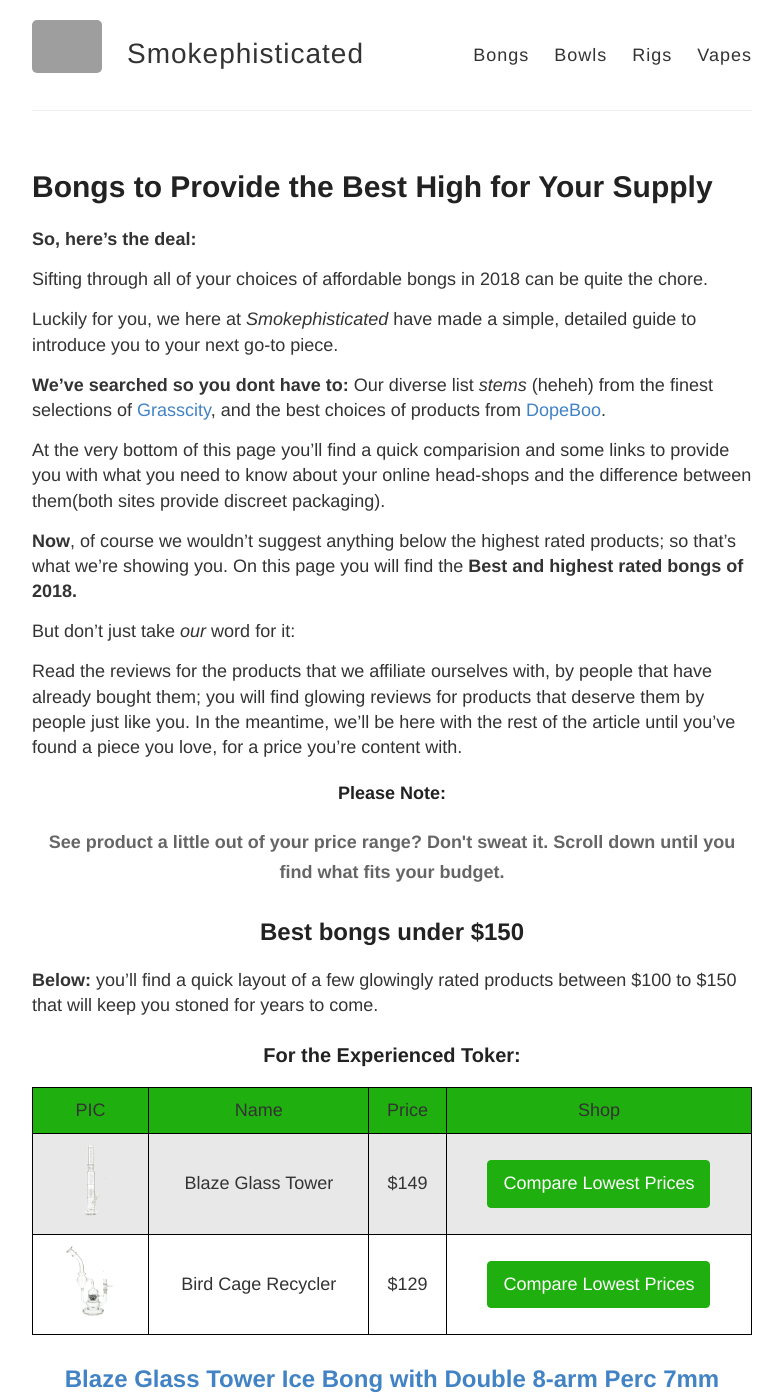
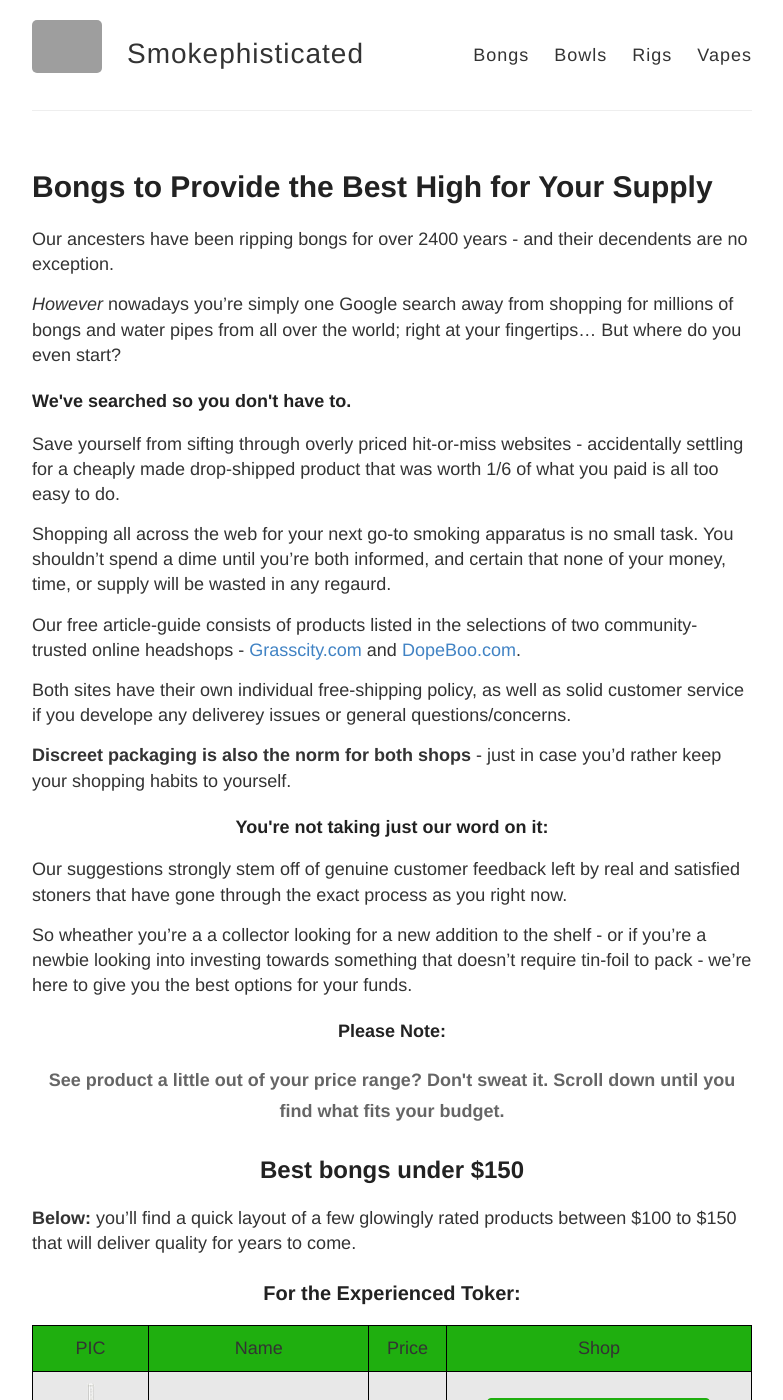
Before and after one commit to smokephisticated/smokephisticated, a Jekyll site: the page built from pages/bongs/bongs.md, in a window 1280 px wide and 1400 px high. Shown: the whole window, without its empty margins (248-1031 px from the left). Built offline with Jekyll 4.4.1, drawn with Linux system fonts in a browser that asks for light colours; grey boxes are pictures that could not be loaded.

Commit message:
introduction edits

```diff
--- a/pages/bongs/bongs.md
+++ b/pages/bongs/bongs.md
@@ -5,31 +5,36 @@ permalink: "/bongs/"
 seotitle: "Best Cheap Bongs for Your Money in 2018 (Comparison)"
 ---
 
-**So, here's the deal:**
 
-Sifting through all of your choices of affordable bongs in 2018 can be quite the chore.
 
-Luckily for you, we here at *Smokephisticated* have made a simple, detailed guide to introduce you to your next go-to piece.
+Our ancesters have been ripping bongs for over 2400 years - and their decendents are no exception.
 
-**We've searched so you dont have to:**
-Our diverse list *stems* (heheh) from the finest selections of <a target="_blank" href="http://affiliates.grasscity.com/shop/clickthru.cgi?id=Smokephisticated&page=https://www.grasscity.com/us_en/">Grasscity</a>, and the best choices of products from <a target="_blank" href="http://www.dopeboo.com?aff=43">DopeBoo</a>.
+*However* nowadays you're simply one Google search away from shopping for millions of bongs and water pipes from all over the world; right at your fingertips... But where do you even start?
 
-At the very bottom of this page you'll find a quick comparision and some links to provide you with what you need to know about your online head-shops and the difference between them(both sites provide discreet packaging).
+<h5 class="headingcenter">We've searched so you don't have to.</h5>
 
-**Now**, of course we wouldn't suggest anything below the highest rated products; so that's what we're showing you.
-On this page you will find the **Best and highest rated bongs of 2018.**
+Save yourself from sifting through overly priced hit-or-miss websites - accidentally settling for a cheaply made drop-shipped product that was worth 1/6 of what you paid is all too easy to do.
 
-But don't just take *our* word for it:
+Shopping all across the web for your next go-to smoking apparatus is no small task. You shouldn't spend a dime until you're both informed, and certain that none of your money, time, or supply will be wasted in any regaurd.
 
-Read the reviews for the products that we affiliate ourselves with, by people that have already bought them; you will find glowing reviews for products that deserve them by people just like you. In the meantime, we'll be here with the rest of the article until you've found a piece you love, for a price you're content with.
+Our free article-guide consists of products listed in the selections of two community-trusted online headshops - <a target="_blank" href="http://affiliates.grasscity.com/shop/clickthru.cgi?id=Smokephisticated&page=https://www.grasscity.com/us_en/">Grasscity.com</a> and <a target="_blank" href="http://www.dopeboo.com?aff=43">DopeBoo.com</a>.
 
+Both sites have their own individual free-shipping policy, as well as solid customer service if you develope any deliverey issues or general questions/concerns.
+
+**Discreet packaging is also the norm for both shops** - just in case you'd rather keep your shopping habits to yourself.
+
+<h5 class="heading-center">You're not taking just our word on it:</h5>
+
+Our suggestions strongly stem off of genuine customer feedback left by real and satisfied stoners that have gone through the exact process as you right now.
+
+So wheather you're a a collector looking for a new addition to the shelf - or if you're a newbie looking into investing towards something that doesn't require tin-foil to pack - we're here to give you the best options for your funds.
 
 <h5 class="heading-center">Please Note:</h5>
 <h4 class="heading-center">See product a little out of your price range? Don't sweat it. Scroll down until you find what fits your budget.</h4>
 
 <h2 class="heading-center">Best bongs under $150</h2>
 
-**Below:** you'll find a quick layout of a few glowingly rated products between $100 to $150 that will keep you stoned for years to come.
+**Below:** you'll find a quick layout of a few glowingly rated products between $100 to $150 that will deliver quality  for years to come.
 
 <h3 class="heading-center">For the Experienced Toker:</h3>
 
```
Also changed, not shown: other parts of pages/bongs/bongs.md (+1 -1 lines).
